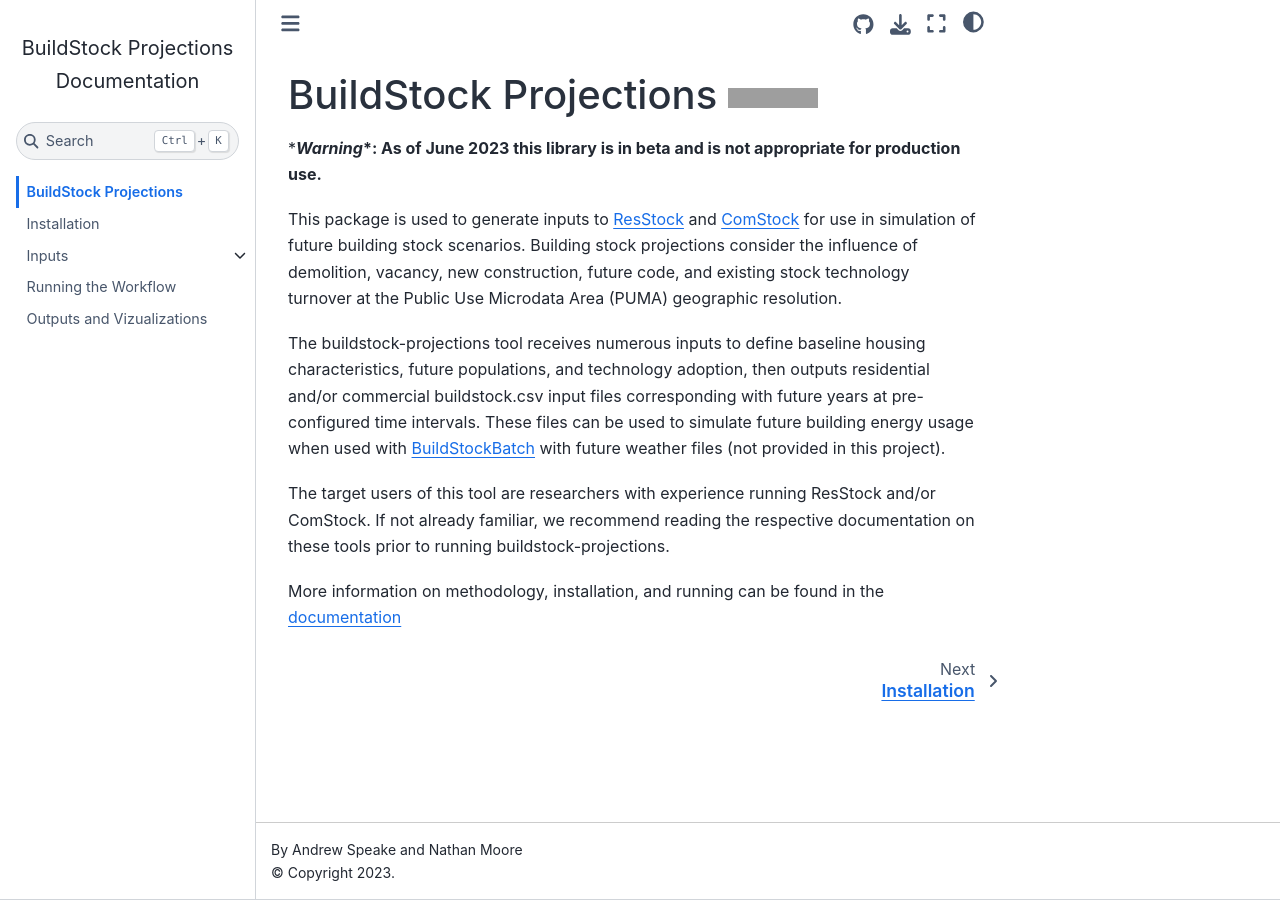
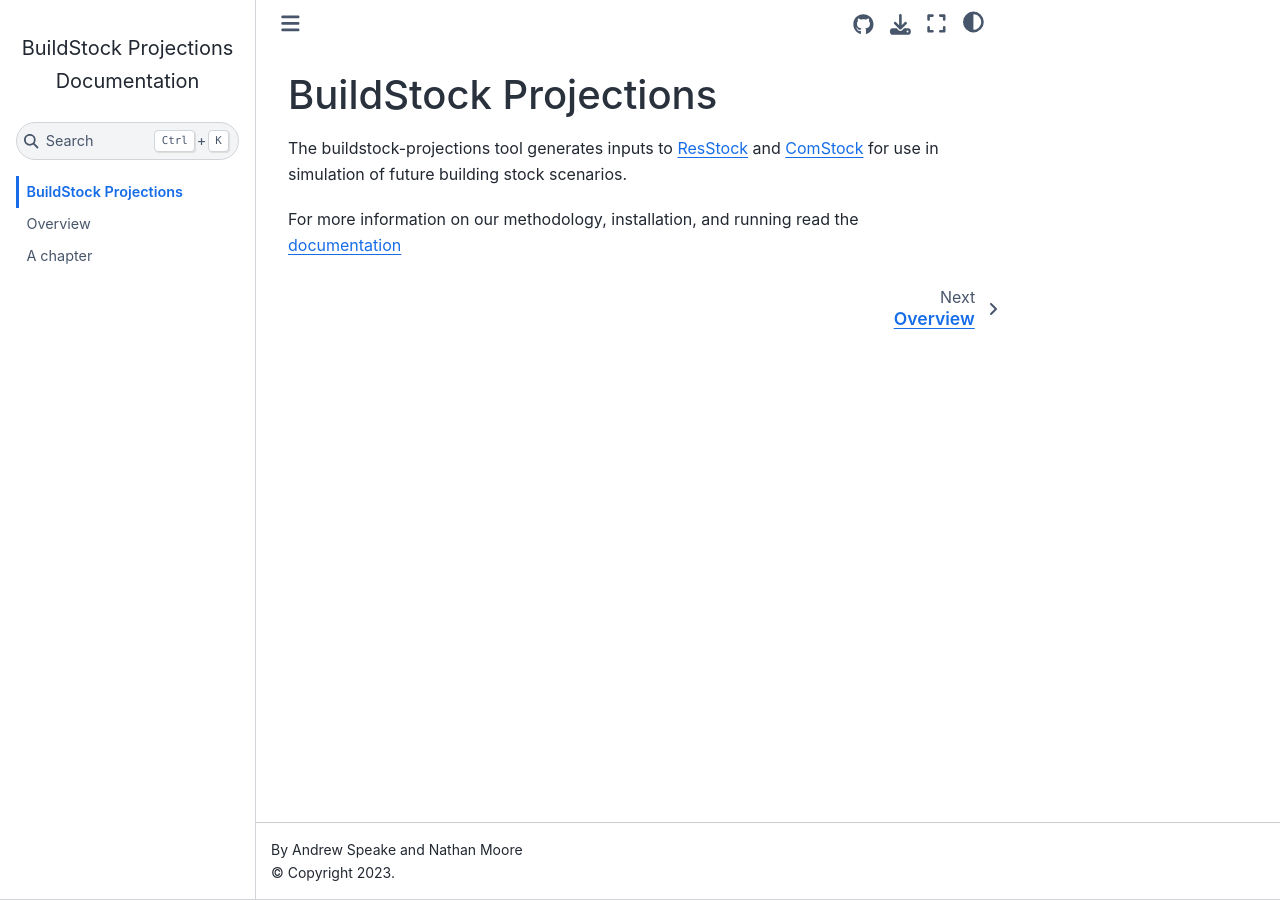
Before and after one commit to NREL/buildstock-projections-docs, a Jupyter Book: the page built from docs/readme.md, in a window 1280 px wide. Built offline with Jupyter Book 1.0.4 settings and Sphinx 7.4.7 and the Sphinx Book theme 1.1.4, drawn with Linux system fonts in a browser that asks for light colours; grey boxes are pictures that could not be loaded.

Commit message:
Upload docs.

```diff
--- a/docs/_toc.yml
+++ b/docs/_toc.yml
@@ -2,11 +2,5 @@
 format: jb-book
 root: readme
 chapters:
-- file: installation
-- file: inputs/inputs
-  sections:
-    - file: inputs/project_cfg
-    - file: inputs/population
-    - file: inputs/building_inputs
-- file: usage
-- file: outputs
+- file: overview/overview
+- file: chapter
--- a/docs/readme.md
+++ b/docs/readme.md
@@ -1,10 +1,4 @@
-# BuildStock Projections [![Jupyter Book Badge](https://jupyterbook.org/badge.svg)](https://NREL.github.io/buildstock-projections-docs/)
-\***_Warning_\*: As of June 2023 this library is in beta and is not appropriate for production use.**
+# BuildStock Projections
+The buildstock-projections tool generates inputs to [ResStock](https://github.com/NREL/resstock) and [ComStock](https://www.nrel.gov/buildings/comstock.html) for use in simulation of future building stock scenarios.
 
-This package is used to generate inputs to [ResStock](https://github.com/NREL/resstock) and [ComStock](https://www.nrel.gov/buildings/comstock.html) for use in simulation of future building stock scenarios. Building stock projections consider the influence of demolition, vacancy, new construction, future code, and existing stock technology turnover at the Public Use Microdata Area (PUMA) geographic resolution.
-
-The buildstock-projections tool receives numerous inputs to define baseline housing characteristics, future populations, and technology adoption, then outputs residential and/or commercial buildstock.csv input files corresponding with future years at pre-configured time intervals. These files can be used to simulate future building energy usage when used with [BuildStockBatch](https://github.com/NREL/buildstockbatch) with future weather files (not provided in this project).
-
-The target users of this tool are researchers with experience running ResStock and/or ComStock. If not already familiar, we recommend reading the respective documentation on these tools prior to running buildstock-projections.
-
-More information on methodology, installation, and running can be found in the [documentation](https://NREL.github.io/buildstock-projections-docs)
+For more information on our methodology, installation, and running read the [documentation](https://NREL.github.io/buildstock-projections-docs/readme.html)
```
